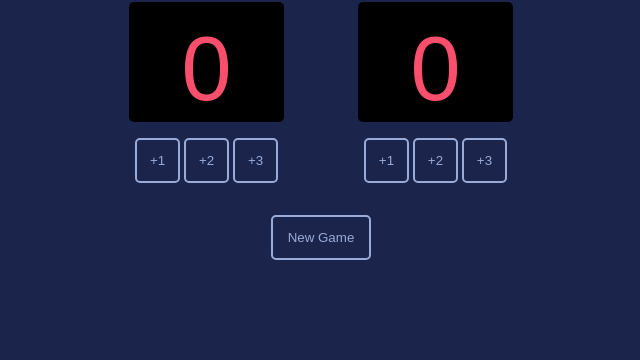
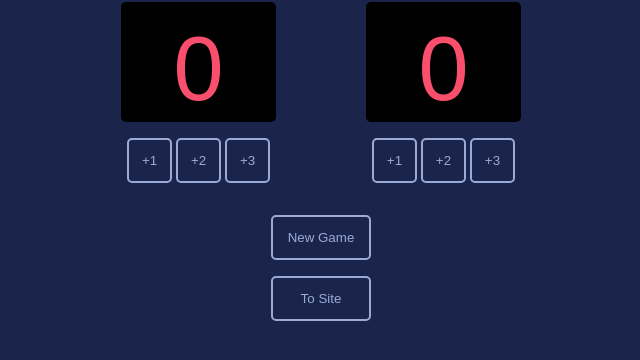
Before and after one commit to dmira1/scoreboard, a plain HTML site: page index.html in a window 1280 px wide. Shown: the part 116-476 px from the top of the page, without its empty margins (319-959 px from the left). Drawn offline with Linux system fonts and the light colour scheme; a web font is replaced by a local one.

Commit message:
added nav link to portfolio website

```diff
--- a/index.css
+++ b/index.css
@@ -81,3 +81,10 @@ h3 {
 .highlight {
   filter: brightness(200%);
 }
+
+.return {
+  text-decoration: none;
+  color: unset;
+  display: block;
+  margin: 1rem;
+}
--- a/index.html
+++ b/index.html
@@ -30,6 +30,7 @@
               </div>
               <div class="newGame">
                 <button onclick="newGame()">New Game</button>
+                <a class="return" href="https://dmira.netlify.app/projects"><button> To Site</button></a>
               </div>
           </div>
         </div>
```
